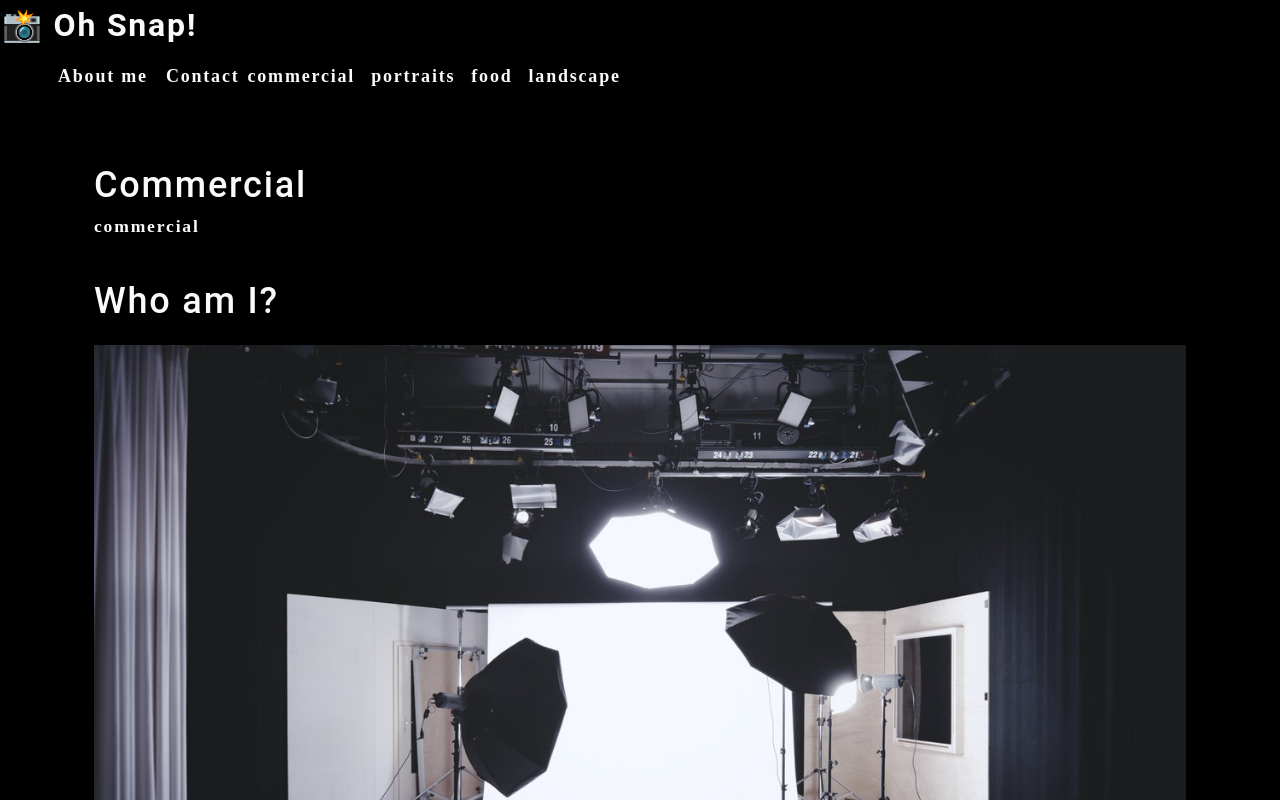
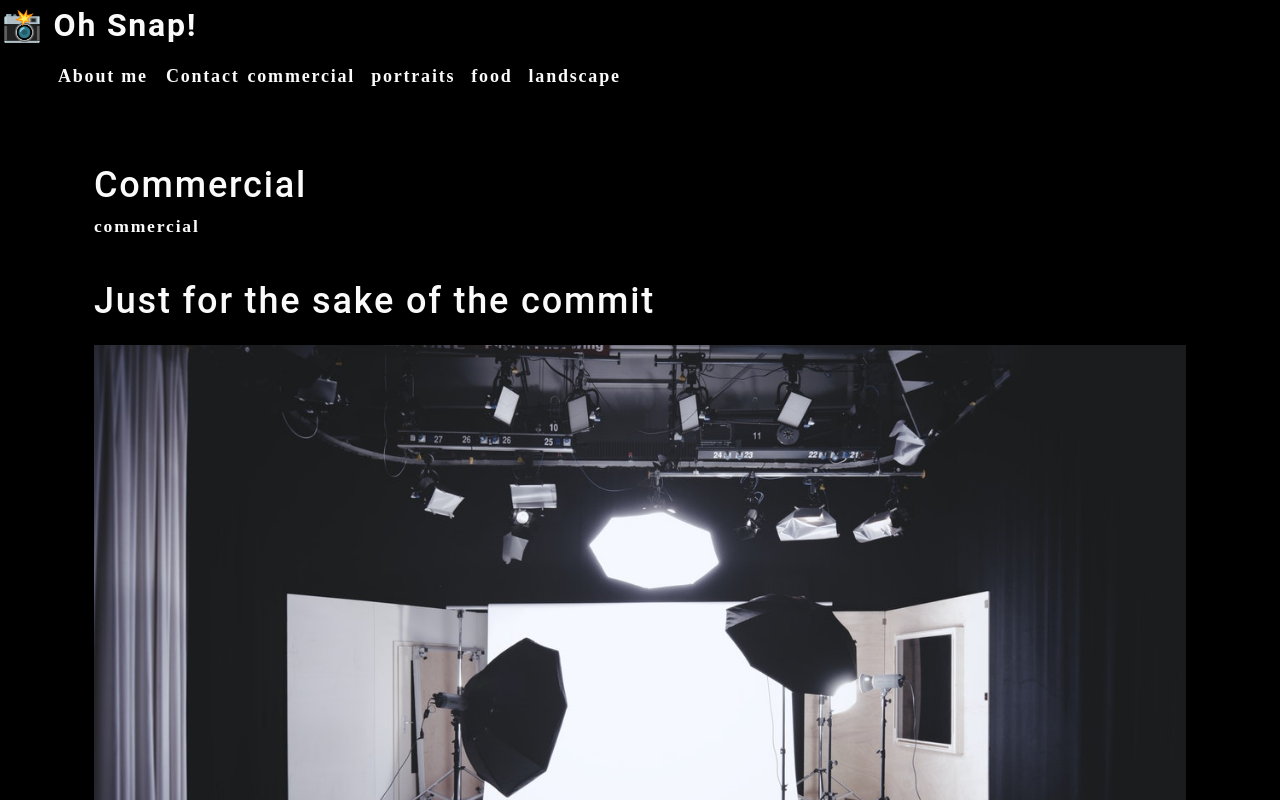
Before and after one commit to dillin92/photo-port-v2, a React (Create React App) app: page / in a window 1280 px wide. Shown: the top 800 px of the page. Built offline with nearby package versions, Linux system fonts and the light colour scheme.

Commit message:
just for the sake of the commit

```diff
--- a/src/components/About/index.js
+++ b/src/components/About/index.js
@@ -6,7 +6,7 @@ function About() {
   return (
 
 <section className="my-5">
-  <h1 id="about">Who am I?</h1>
+  <h1 id="about">Just for the sake of the commit</h1>
   <img src={coverImage} className="my-2" style={{ width: "100%" }} alt="cover" />
 </section>
 
```
